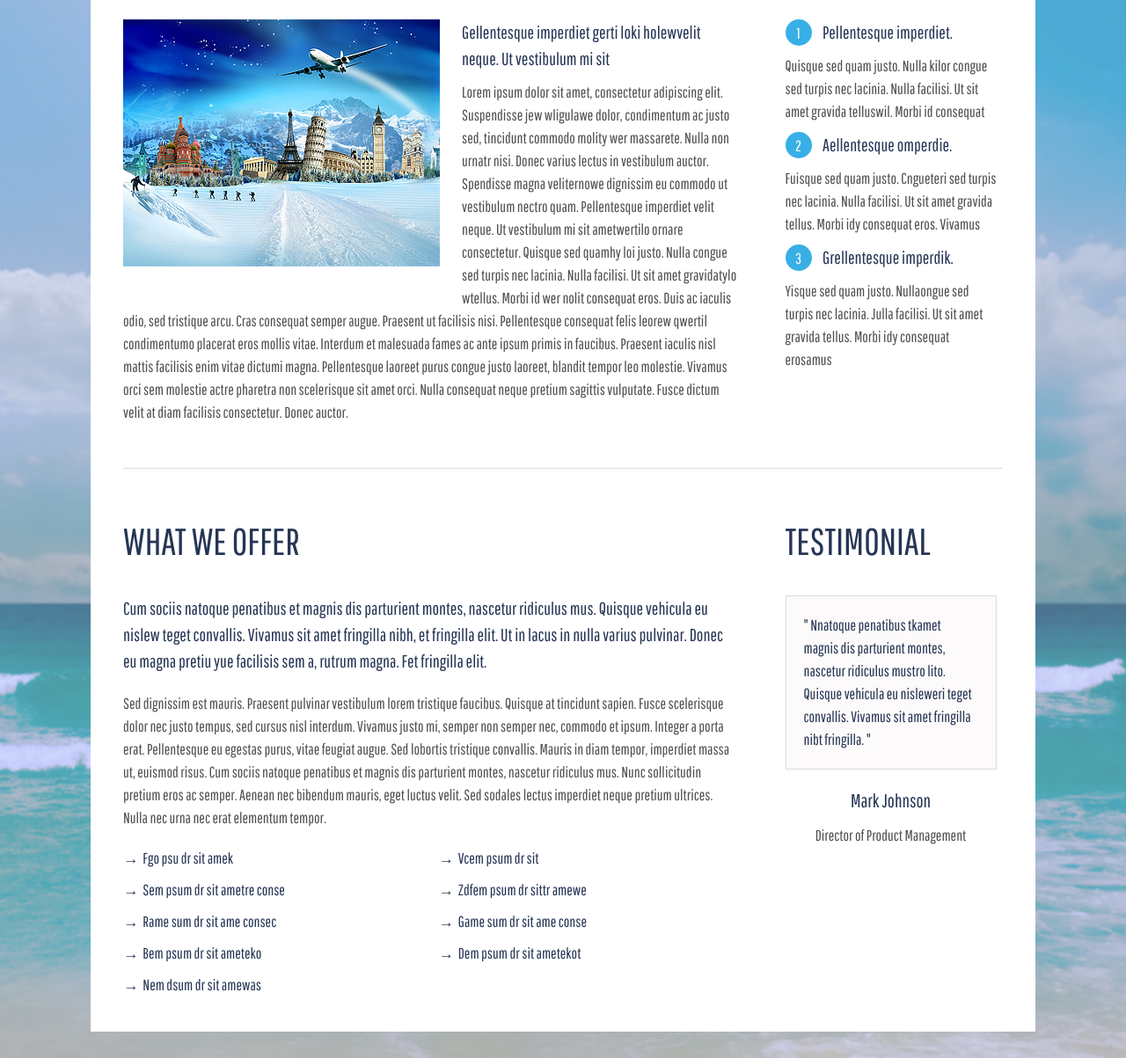
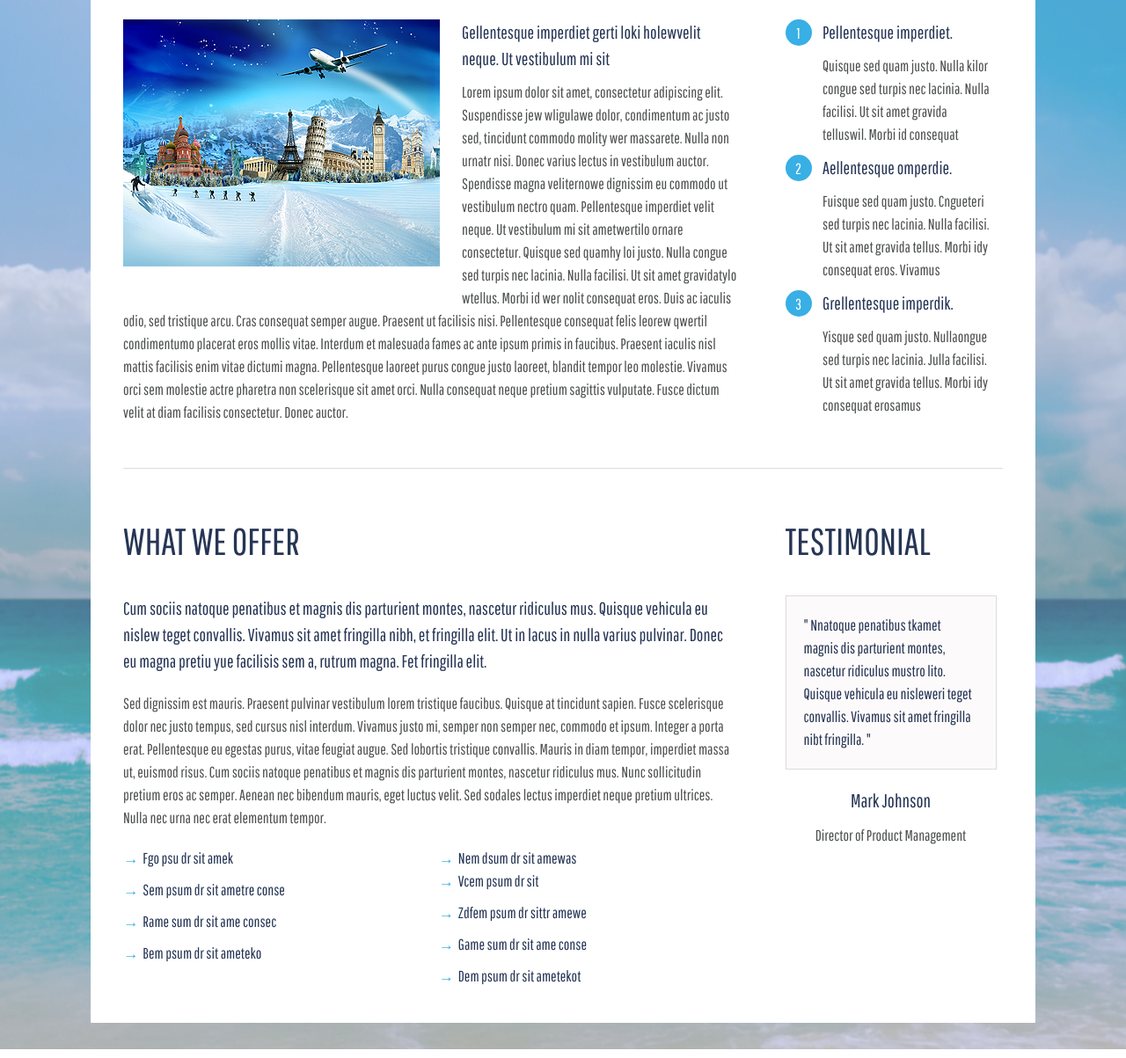
Before and after one commit to KL1M-Danil/goit-fe-course, a plain HTML site: page html-css/module04/index.html in a window 1280 px wide. Shown: the part 202-1405 px from the top of the page at 88% size. Drawn offline with Linux system fonts and the light colour scheme.

Commit message:
adds ver2.0

```diff
--- a/html-css/module04/css/styles.css
+++ b/html-css/module04/css/styles.css
@@ -31,7 +31,7 @@ h2 {
   margin-bottom: 50px;
 }
 
-.first-article {
+.left-article {
   color: #4e5050;
   margin-right: 50px;
   width: 70%;
@@ -44,7 +44,7 @@ img {
   float: left;
 }
 
-.list {
+.right-article {
   color: #4e5050;
   display: inline-block;
   width: 24%;
@@ -67,9 +67,13 @@ img {
   line-height: 30px;
 }
 
+.box {
+  display: inline-block;
+  width: calc(100% - 46px);
+  vertical-align: top;
+}
+
 .list h3 {
-  display: inline-block;
-  vertical-align: top;
   color: #263555;
   margin-bottom: 10px;
   font-size: 15pt;
@@ -85,8 +89,6 @@ img {
 
 .list p {
   color: #4e5050;
-  display: inline-block;
-
 }
 /*-----BOTTOM PART-----*/
 .bottom-part {
@@ -132,11 +134,11 @@ img {
   text-align: center;
 }
 
-.excerption p:before{
+.excerption p:before {
   content: "  " "\0022" " ";
 }
 
-.excerption p:after{
+.excerption p:after {
   content: " " "\0022";
 }
 
@@ -154,10 +156,11 @@ img {
 
 .columns li:before {
   content: "\2192";
+  color: #38afe5;
   padding-right: 5px;
 }
 
-.columns li:last-child {
+.columns li:nth-child(5) {
   margin: 0;
 }
 
--- a/html-css/module04/index.html
+++ b/html-css/module04/index.html
@@ -12,7 +12,7 @@
 <body class="page">
     <div class="wrapper">
         <div class="topPart">
-            <div class="first-article">
+            <div class="left-article">
                 <h2>Agency profile</h2>
                 <img src="images/world.png" alt="world">
                 <p class="subtitle">Gellentesque imperdiet gerti loki holewvelit neque. Ut vestibulum mi sit</p>
@@ -28,27 +28,35 @@
                     actre pharetra non scelerisque sit amet orci. Nulla consequat neque pretium sagittis vulputate. Fusce
                     dictum velit at diam facilisis consectetur. Donec auctor. </p>
             </div>
+            <div class="right-article">
+                <h2>Our priciples</h2>
                 <ul class="list">
-                <h2>Our priciples</h2>
                     <li class="list-item">
+                        <div class="box">
                             <h3>Pellentesque imperdiet. </h3>
-                    <p>Quisque sed quam justo. Nulla kilor congue sed turpis nec lacinia. Nulla facilisi. Ut sit amet gravida
-                        telluswil. Morbi id consequat
+                            <p>Quisque sed quam justo. Nulla kilor congue sed turpis nec lacinia. Nulla facilisi. Ut sit amet
+                                gravida telluswil. Morbi id consequat
                             </p>
+                        </div>
                     </li>
                     <li class="list-item">
+                        <div class="box">
                             <h3>Aellentesque omperdie.</h3>
-                    <p>Fuisque sed quam justo. Cngueteri sed turpis nec lacinia. Nulla facilisi. Ut sit amet gravida tellus.
-                        Morbi idy consequat eros. Vivamus </p>
+                            <p>Fuisque sed quam justo. Cngueteri sed turpis nec lacinia. Nulla facilisi. Ut sit amet gravida
+                                tellus. Morbi idy consequat eros. Vivamus </p>
+                        </div>
                     </li>
                     <li class="list-item">
+                        <div class="box">
                             <h3>Grellentesque imperdik.</h3>
-                    <p>Yisque sed quam justo. Nullaongue sed turpis nec lacinia. Julla facilisi. Ut sit amet gravida tellus.
-                        Morbi idy consequat erosamus
+                            <p>Yisque sed quam justo. Nullaongue sed turpis nec lacinia. Julla facilisi. Ut sit amet gravida
+                                tellus. Morbi idy consequat erosamus
                             </p>
+                        </div>
                     </li>
 
                 </ul>
+            </div>
         </div>
         <div class="bottom-part">
 
```
Lines whose indentation alone changed are shown as unchanged.
